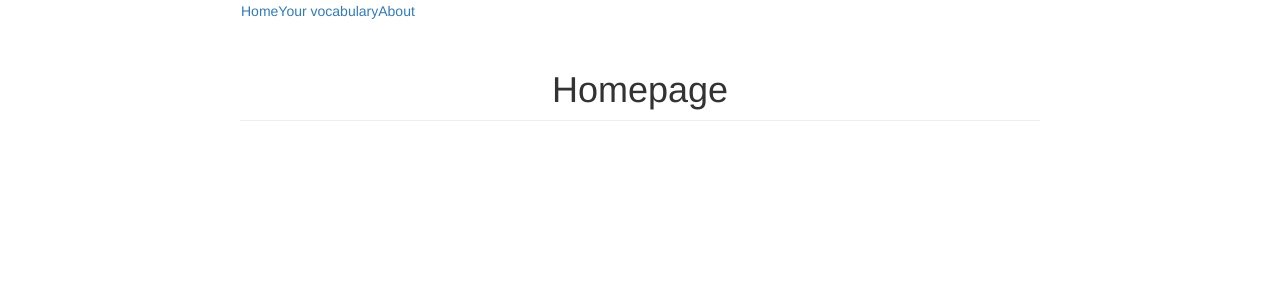
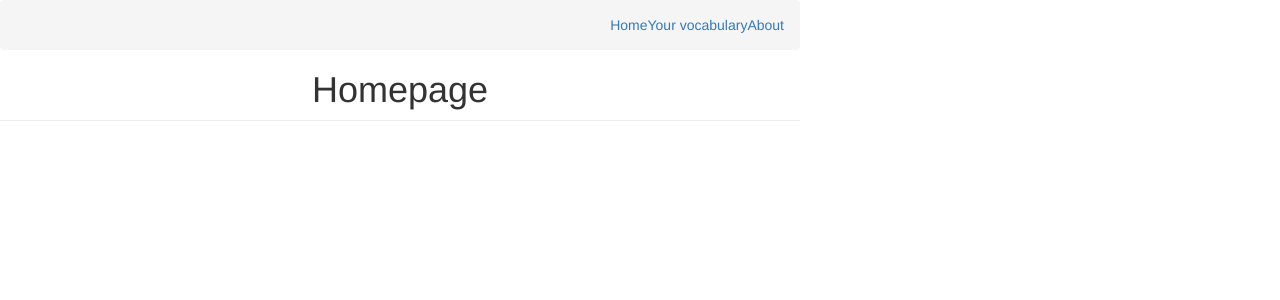
Before and after one commit to GURoff/Language-Cards, a React (Create React App) app: page /home in a window 1280 px wide. Shown: the top 300 px of the page. Built offline with nearby package versions, Linux system fonts and the light colour scheme.

Commit message:
created styles for navigation bar

```diff
--- a/src/styles/App.css
+++ b/src/styles/App.css
@@ -6,11 +6,25 @@
 
 #root {
     display: flex;
-    justify-content: center;
+    /* flex-direction: column; */
+    align-items: center;
 }
 
 .AppAlexandr {
     width: 800px;
+}
+
+.navbar {
+    height: 50px;
+    width: 800px;
+    display: flex;
+    align-items: center;
+    padding: 0 15px;
+    background: whitesmoke;
+}
+
+.navbar__links {
+    margin-left: auto;
 }
 
 /* styles for add/remove words in the vocabulary */
```
